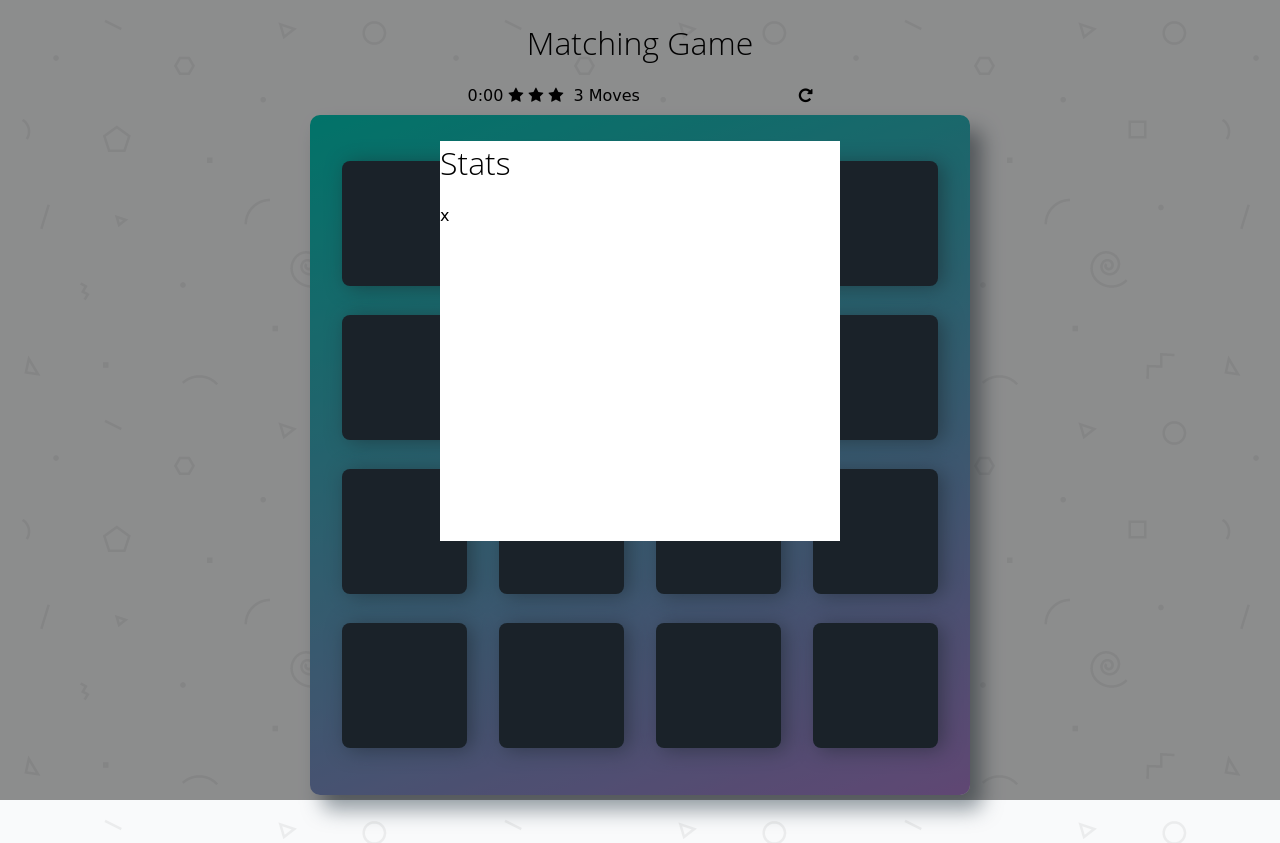
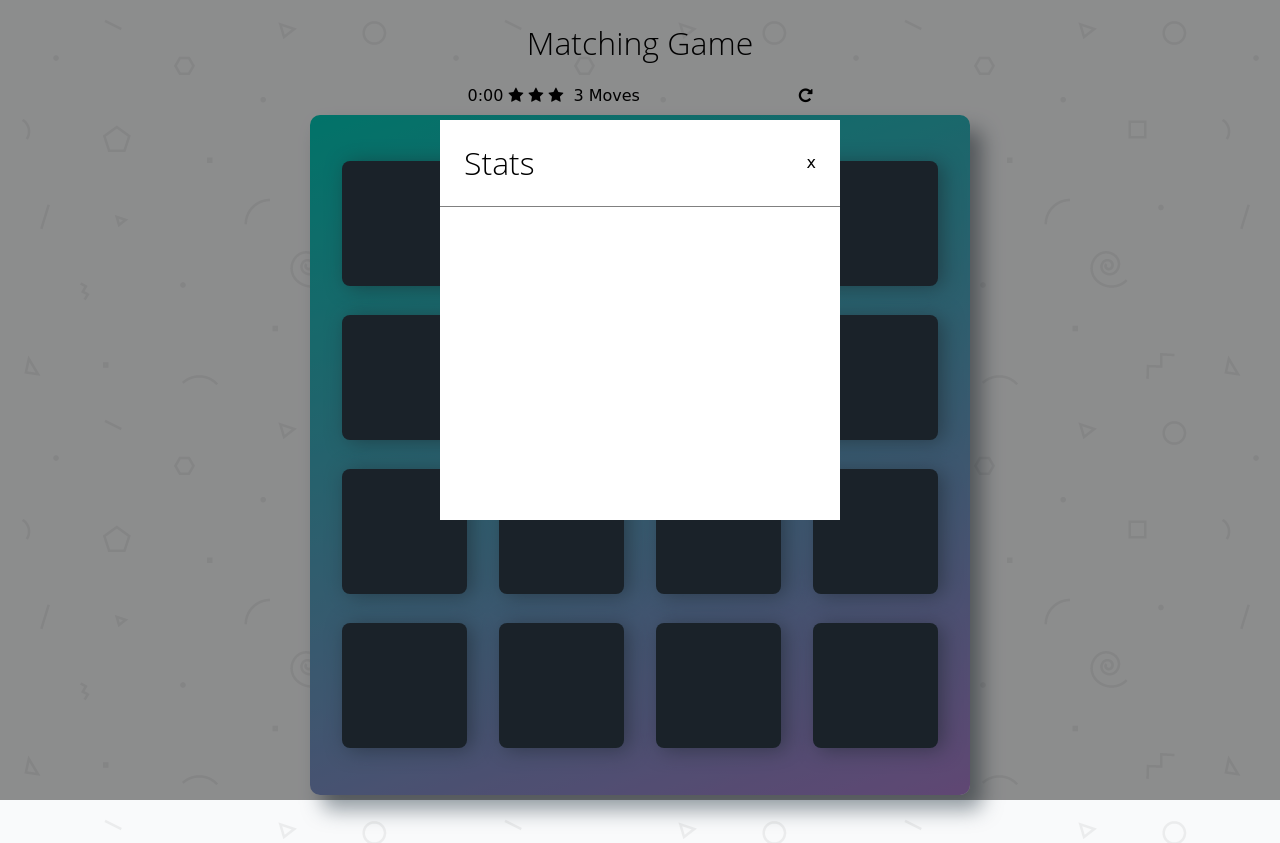
Before and after one commit to dboston528/Memory_Game, a PHP site: page / in a window 1280 px wide. Run offline with PHP 8.4, Linux system fonts and the light colour scheme; some libraries are stand-ins or nearby versions; some web fonts are replaced.

Commit message:
Added modal heading and style

```diff
--- a/css/app.css
+++ b/css/app.css
@@ -126,3 +126,11 @@ h1 {
   background: #ffffff;
   transform: translate(-50%, -70%);
 }
+
+.modal__heading {
+  display: flex;
+  justify-content: space-between;
+  align-items: center;
+  padding: 0 1.5rem;
+  border-bottom: 1px solid gray;
+}
--- a/index.html
+++ b/index.html
@@ -11,8 +11,10 @@
 </head>
 <div class="modal__background">
   <div class="modal__body">
-    <h1 class="modal__title">Stats</h1>
-    <span class="modal__close">x</span>
+      <div class="modal__heading">
+        <h1 class="modal__title">Stats</h1>
+        <span class="modal__close">x</span>
+      </div>
   </div>
 
 </div>
```
